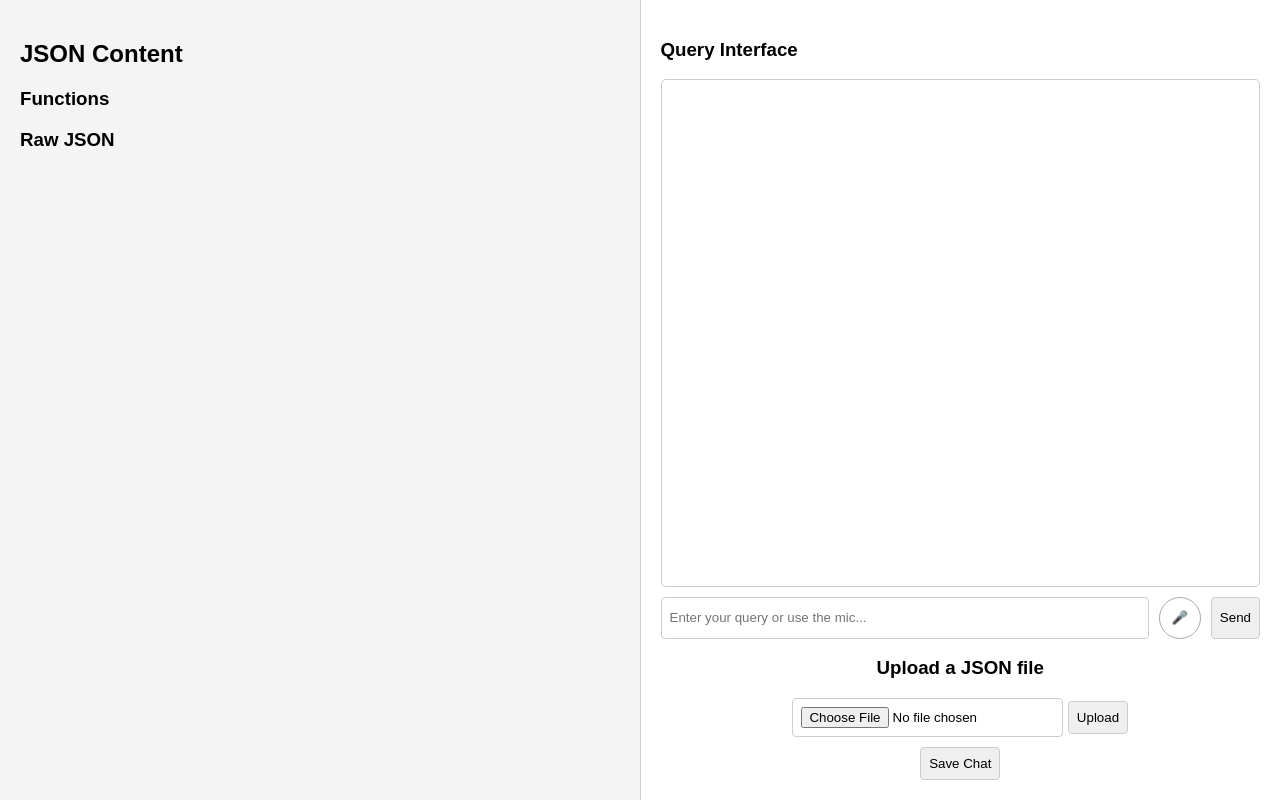
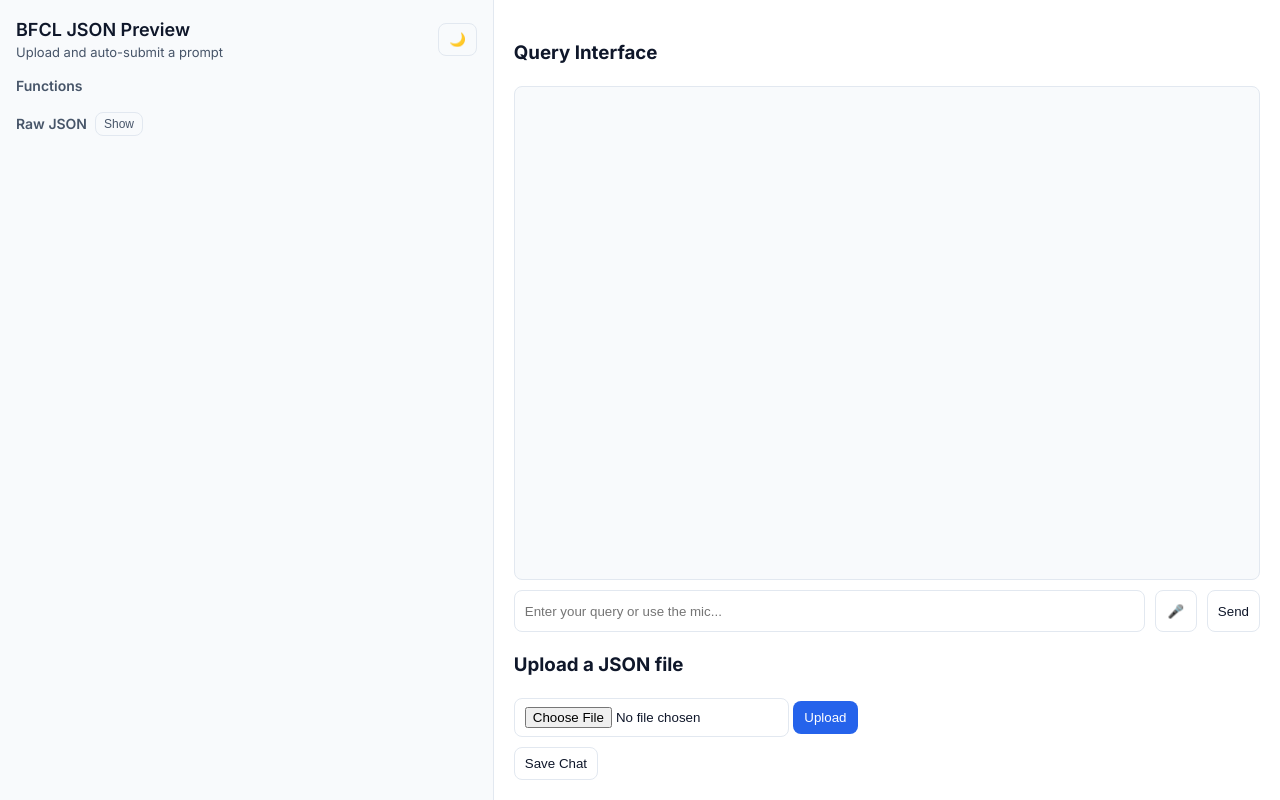
Before and after one commit to GottaGetPaid/BAIR-Project-Prototype, a Flask app: page / in a window 1280 px wide. Run offline with Flask 3, Linux system fonts and the light colour scheme.

Commit message:
looks nicer

```diff
--- a/queries/queries.csv
+++ b/queries/queries.csv
@@ -27,3 +27,5 @@
 1,"test","Query received: test"
 3,"hi","Query received: hi"
 4,"Find the sum of all the multiples of 3 and 5 between 1 and 1000. Also find the product of the first five prime numbers.","please insert an api key for a model"
+4,"hello","please insert an api key for a model"
+4,"Find the sum of all the multiples of 3 and 5 between 1 and 1000. Also find the product of the first five prime numbers.","please insert an api key for a model"
--- a/web/app.py
+++ b/web/app.py
@@ -6,7 +6,10 @@ import sys
 import os
 import json
 import re
-import google.generativeai as genai
+try:
+    import google.generativeai as genai
+except ImportError:
+    genai = None  # Allow app to run without the package; endpoints will fallback
 import openai
 from werkzeug.utils import secure_filename
 from datetime import datetime
@@ -66,10 +69,10 @@ def query():
     try:
         with open(os.path.join(QUERIES_FOLDER, 'queries.csv'), 'a', encoding='utf-8') as f:
             print("Sending query to Gemini 1.5 Flash model...")
-            api_key = os.environ.get("GOOGLE_API_KEY")
+            api_key = os.environ.get("GOOGLE_API_KEY") if genai else None
             default_msg = "please insert an api key for a model"
             response_text = default_msg
-            if api_key:
+            if api_key and genai is not None:
                 try:
                     genai.configure(api_key=api_key)
                     model = genai.GenerativeModel('gemini-1.5-flash-latest')
@@ -79,7 +82,10 @@ def query():
                     print(f"Model error: {model_err}")
                     response_text = default_msg
             else:
-                print("No GOOGLE_API_KEY found; returning default message.")
+                if not api_key:
+                    print("No GOOGLE_API_KEY found; returning default message.")
+                if genai is None:
+                    print("google-generativeai is not installed; returning default message.")
             print(f'Query: {query_text}\nResponse: {response_text}')
             f.write(f'{UPLOAD_FILE_COUNT},"{query_text}","{response_text}"\n')
             return jsonify({"response": response_text}), 200
@@ -298,6 +304,8 @@ def stt_stop():
         print(f"STT backend is set to: '{backend}'")
 
         if backend == 'gemini':
+            if genai is None:
+                return jsonify({"text": "", "error": "Gemini STT requires google-generativeai. Please install it or switch backend."}), 200
             genai.configure(api_key=os.environ.get("GOOGLE_API_KEY"))
             stt_model = genai.GenerativeModel("gemini-1.5-flash-latest")
             uploaded_file = _genai_upload_and_wait(wav_path) # Upload the .wav file
--- a/web/templates/upload.html
+++ b/web/templates/upload.html
@@ -2,98 +2,118 @@
 <html lang="en">
 <head>
     <meta charset="UTF-8">
-    <title>Context Uploader</title>
+    <link href="https://fonts.googleapis.com/css2?family=Inter:wght@400;500;600;700&display=swap" rel="stylesheet">
     <style>
+        :root {
+            --bg: #ffffff;
+            --text: #0f172a;
+            --muted-text: #475569;
+            --panel-bg: #f8fafc;
+            --panel-border: #e2e8f0;
+            --accent: #2563eb;
+            --accent-contrast: #ffffff;
+            --bubble-user: #e2e8f0;
+            --bubble-bot: #dbeafe;
+            --input-bg: #ffffff;
+        }
+        [data-theme="dark"] {
+            --bg: #0b1220;
+            --text: #e2e8f0;
+            --muted-text: #94a3b8;
+            --panel-bg: #0f172a;
+            --panel-border: #1f2a44;
+            --accent: #60a5fa;
+            --accent-contrast: #0b1220;
+            --bubble-user: #1e293b;
+            --bubble-bot: #0ea5e9;
+            --input-bg: #0b1220;
+        }
         body {
-            font-family: Arial, sans-serif;
+            font-family: "Inter", "Segoe UI", Roboto, "Helvetica Neue", Arial, system-ui, -apple-system, sans-serif;
             margin: 0;
             padding: 0;
             display: flex;
+            background: var(--bg);
+            color: var(--text);
+            line-height: 1.5;
             min-height: 100vh;
         }
         .left-panel {
-            flex: 1;
-            padding: 20px;
-            background-color: #f4f4f4;
-            border-right: 1px solid #ccc;
+            flex: 0 0 36%;
+            padding: 16px;
+            background: var(--panel-bg);
+            border-right: 1px solid var(--panel-border);
         }
         .right-panel {
             flex: 1;
             padding: 20px;
             display: flex;
             flex-direction: column;
+        }
+        .top-bar {
+            display: flex;
             justify-content: space-between;
+            align-items: center;
+            margin-bottom: 12px;
         }
-        .form-container {
-            width: 100%;
+        .title { font-weight: 600; font-size: 18px; }
+        .subtle { color: var(--muted-text); font-size: 13px; }
+        .form-container { width: 100%; }
+        .query-form-container { flex: 1; display: flex; flex-direction: column; }
+        .query-conversation {
+            flex: 1;
+            overflow-y: auto;
+            border: 1px solid var(--panel-border);
+            background: var(--panel-bg);
+            margin-bottom: 10px;
+            border-radius: 8px;
+            padding: 10px;
         }
-        .query-form-container {
-            flex-grow: 1; /* Allows this section to fill available space */
-            display: flex;
-            flex-direction: column;
+        .query-form { display: flex; gap: 10px; }
+        .query-form input {
+            flex: 1;
+            background: var(--input-bg);
+            color: var(--text);
+            border: 1px solid var(--panel-border);
         }
-        .query-conversation {
-            flex-grow: 1;
-            overflow-y: auto; /* Makes this area scrollable */
-            padding: 10px;
-            border: 1px solid #ccc;
-            background-color: #fff;
-            margin-bottom: 10px;
-            border-radius: 5px;
+        .btn, input, button {
+            padding: 8px 10px;
+            border-radius: 8px;
+            border: 1px solid var(--panel-border);
+            background: var(--input-bg);
+            color: var(--text);
         }
-        .query-form {
-            display: flex;
-            gap: 10px;
-        }
-        .query-form input {
-            flex-grow: 1;
-        }
-        .mic-btn {
-            width: 42px;
-            height: 42px;
-            border-radius: 50%;
-            border: 1px solid #aaa;
-            background: #fff;
-            cursor: pointer;
-        }
-        .mic-btn.recording {
-            background: #ffdddd;
-            border-color: #ff6b6b;
-        }
-        .upload-form-container {
-            align-self: flex-end;
-            text-align: center;
-        }
-        input, button {
-            padding: 8px;
-            border-radius: 4px;
-            border: 1px solid #ccc;
-        }
-        .message-user {
-            background-color: #e0e0e0;
-            padding: 8px;
-            margin-bottom: 5px;
-            border-radius: 5px;
-            text-align: right;
-        }
-        .message-bot {
-            background-color: #d1e7dd;
-            padding: 8px;
-            margin-bottom: 5px;
-            border-radius: 5px;
-            text-align: left;
-        }
+        .btn-primary { background: var(--accent); color: var(--accent-contrast); border-color: transparent; cursor: pointer; }
+        .btn-ghost { background: transparent; color: var(--muted-text); border-color: var(--panel-border); cursor: pointer; }
+        .mic-btn { width: 42px; height: 42px; border: 1px solid var(--panel-border); background: var(--input-bg); cursor: pointer; }
+        .mic-btn.recording { background: #ffdddd; border-color: #ff6b6b; }
+        .upload-form-container { align-self: flex-start; }
+        .message-user { background: var(--bubble-user); padding: 8px; margin-bottom: 5px; border-radius: 6px; text-align: right; }
+        .message-bot { background: var(--bubble-bot); padding: 8px; margin-bottom: 5px; border-radius: 6px; text-align: left; }
+        .section-title { margin: 8px 0 6px; font-size: 14px; font-weight: 600; color: var(--muted-text); }
+        .hidden { display: none; }
+        .inline-controls { display: flex; gap: 8px; align-items: center; }
+        pre { background: var(--bg); border: 1px solid var(--panel-border); border-radius: 8px; padding: 10px; max-height: 300px; overflow: auto; }
     </style>
 </head>
 <body>
 
     <div class="left-panel">
-        <h2>JSON Content</h2>
+        <div class="top-bar">
+            <div>
+                <div class="title">BFCL JSON Preview</div>
+                <div class="subtle">Upload and auto-submit a prompt</div>
+            </div>
+            <button id="theme-toggle" class="btn btn-ghost" title="Toggle dark mode">🌙</button>
+        </div>
         <div id="json-meta"></div>
-        <h3>Functions</h3>
+        <div class="section-title inline-controls"><span>Functions</span></div>
         <ul id="json-functions"></ul>
-        <h3>Raw JSON</h3>
-        <pre id="json-content"></pre>
+        <div class="section-title inline-controls">
+            <span>Raw JSON</span>
+            <button id="toggle-raw-btn" class="btn btn-ghost" style="padding: 4px 8px; font-size: 12px;">Show</button>
+        </div>
+        <pre id="json-content" class="hidden"></pre>
     </div>
 
     <div class="right-panel">
@@ -112,16 +132,40 @@
             <h3>Upload a JSON file</h3>
             <form id="upload-form">
                 <input type="file" name="file" id="file-input" accept=".json">
-                <button type="submit">Upload</button>
+                <button type="submit" class="btn btn-primary">Upload</button>
             </form>
-            <button id="save-chat-btn" style="margin-top:10px;">Save Chat</button>
+            <button id="save-chat-btn" class="btn" style="margin-top:10px;">Save Chat</button>
         </div>
     </div>
 <script>
+    // Theme handling
+    (function initTheme(){
+        const saved = localStorage.getItem('theme') || 'light';
+        if (saved === 'dark') document.documentElement.setAttribute('data-theme','dark');
+        const btn = document.getElementById('theme-toggle');
+        const setIcon = () => { btn.textContent = document.documentElement.getAttribute('data-theme') === 'dark' ? '☀️' : '🌙'; };
+        setIcon();
+        btn.addEventListener('click', ()=>{
+            const cur = document.documentElement.getAttribute('data-theme') === 'dark' ? 'dark' : 'light';
+            const next = cur === 'dark' ? 'light' : 'dark';
+            document.documentElement.setAttribute('data-theme', next === 'dark' ? 'dark' : '');
+            localStorage.setItem('theme', next);
+            setIcon();
+        });
+    })();
+
     // Track conversation log for saving later
     const conversationLog = [];
     let sessionStart = new Date().toISOString();
     let lastParsed = null;
+
+    // Raw JSON toggler
+    const rawPre = document.getElementById('json-content');
+    const rawBtn = document.getElementById('toggle-raw-btn');
+    rawBtn.addEventListener('click', ()=>{
+        const hidden = rawPre.classList.toggle('hidden');
+        rawBtn.textContent = hidden ? 'Show' : 'Hide';
+    });
 
     // Voice input via MediaRecorder -> chunked upload -> STT backend
     let mediaRecorder = null;
```
Also changed, not shown: 1 other file.
